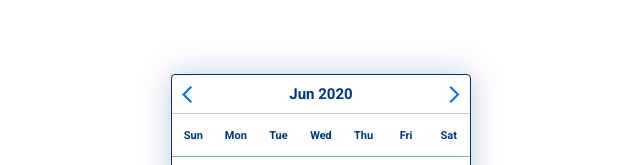
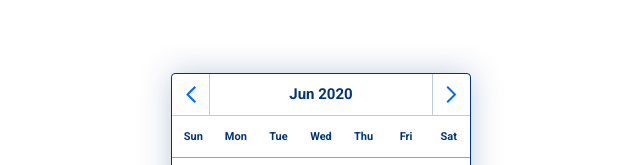
Before and after one commit to abigailforeman1/GetAgent-Calenda-Widget, a React (Create React App) app: page / in a window 1280 px wide. Shown: the part 179-344 px from the top of the page, without its empty margins (319-959 px from the left). Built offline with nearby package versions, Linux system fonts and the light colour scheme.

Commit message:
fixed back and forward arrows, added more styling to arrows

```diff
--- a/src/App.js
+++ b/src/App.js
@@ -137,18 +137,23 @@ class App extends React.Component {
           <div className='outer-border'>
             <div className='row'>
               <div className='current-year-month-wrapper'>
-                <button
-                  className='left-side-arrow column back-arrow'
-                  onClick={this.handleClickArrow}
-                  value='subtract'
-                >
-                  <img
-                    className='back-arrow'
+                <div className='button-wrapper column first'>
+                  <input
+                    type='image'
                     src={previous}
                     alt='back arrow'
+                    className='left-side-arrow back-arrow'
+                    onClick={this.handleClickArrow}
                     value='subtract'
                   />
-                </button>
+
+                  {/* <img
+                      className='back-arrow'
+                      src={previous}
+                      alt='back arrow'
+                      value='subtract'
+                    /> */}
+                </div>
 
                 <div className='column2'>
                   <h1 className='current-year-month'>
@@ -156,18 +161,22 @@ class App extends React.Component {
                   </h1>
                 </div>
 
-                <button
-                  className='right-side-arrow column'
-                  onClick={this.handleClickArrow}
-                  value='add'
-                >
-                  <img
-                    className='next-arrow'
+                <div className='button-wrapper column second'>
+                  <input
+                    type='image'
                     src={next}
                     alt='next arrow'
+                    className='right-side-arrow next-arrow'
+                    onClick={this.handleClickArrow}
                     value='add'
                   />
-                </button>
+                  {/* <img
+                      className='next-arrow'
+                      src={next}
+                      alt='next arrow'
+                      value='add'
+                    /> */}
+                </div>
               </div>
             </div>
 
--- a/src/styles/main.scss
+++ b/src/styles/main.scss
@@ -12,6 +12,10 @@ $very-light-blue: #d9e9fe;
 
 body {
   font-family: 'Roboto', sans-serif;
+}
+
+input {
+  outline: none;
 }
 
 button {
@@ -41,11 +45,19 @@ button {
   // border: red 1px solid;
 }
 
+.first {
+  border-right: 1px solid rgba(0, 53, 124, 0.25);
+}
+
+.second {
+  border-left: 1px solid rgba(0, 53, 124, 0.25);
+}
+
 .column2 {
   display: flex;
   flex-direction: column;
   flex-basis: 100%;
-  flex: 5;
+  flex: 6;
   // border: red 1px solid;
 }
 
@@ -73,7 +85,7 @@ button {
   // justify-content: space-between;
   // border: greenyellow 1px solid
   width: 100%;
-  margin: 10px;
+  // margin: 10px 0;
 }
 
 .current-year-month {
@@ -81,11 +93,12 @@ button {
   font-weight: 600;
   text-align: center;
   color: $darkish-blue;
+  margin: 10px;
 }
 
-.left-side-arrow {
-  // justify-content: flex-start;
+.button-wrapper {
   // border: red 1px solid;
+
 }
 
 .back-arrow {
@@ -93,12 +106,15 @@ button {
   // background-image: url('./assets/Previous.svg')
 }
 
-.right-side-arrow {
-  // border: red 1px solid;
+.right-side-arrow, .left-side-arrow {
+  cursor: pointer;
+  padding: 12px;
+  display: flex;
+  align-self: center;
 }
 
 .next-arrow {
-  align-self: flex-end;
+  // align-self: flex-end;
 }
 
 .weeks-wrapper {
```
